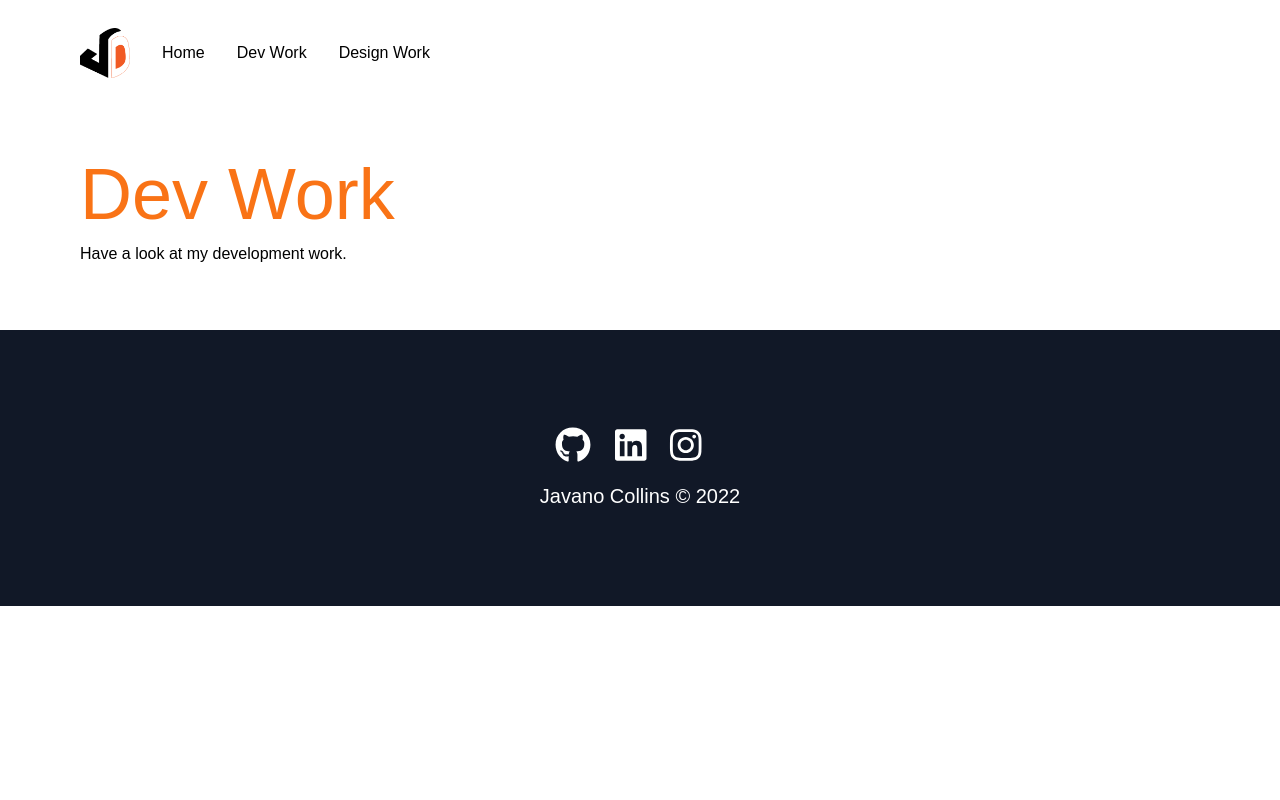
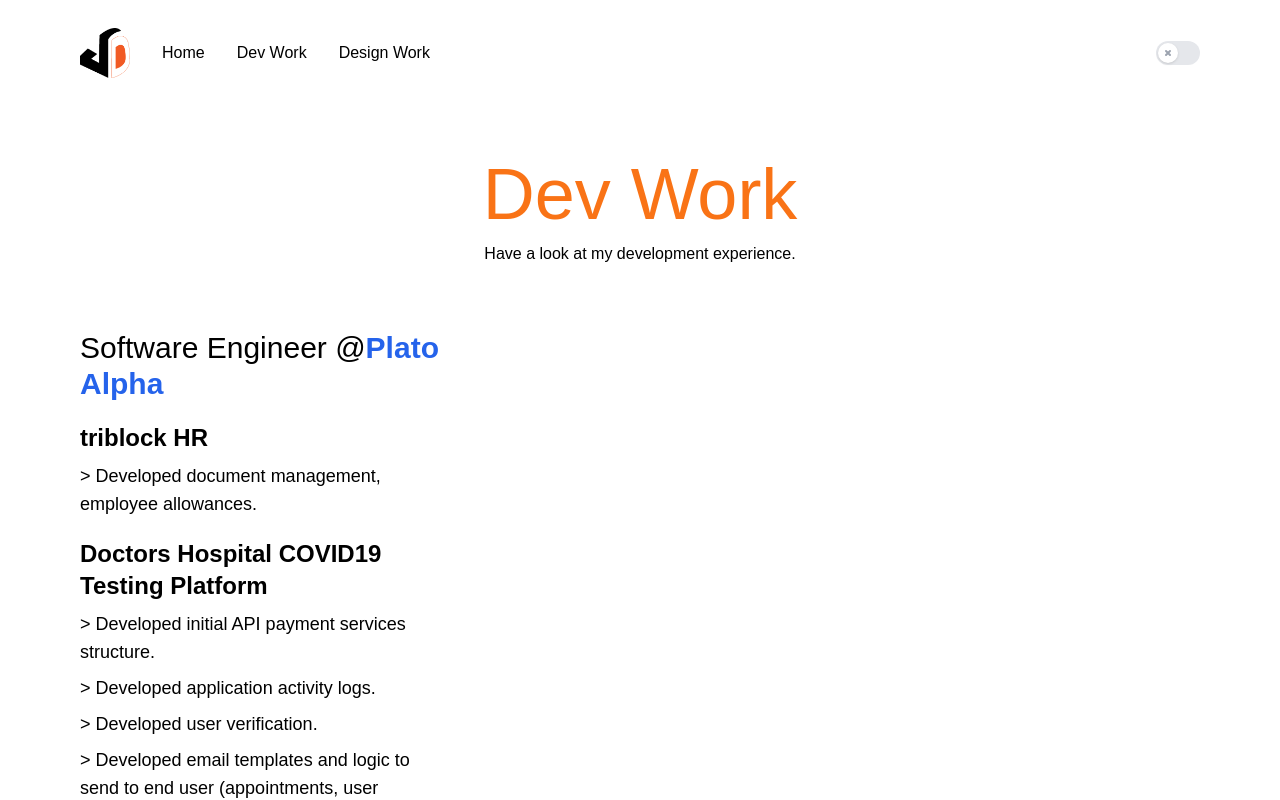
Before and after one commit to javanocollins/nextjs-portfolio, a Next.js app: page /dev-work in a window 1280 px wide. Shown: the top 800 px of the page. Built offline with nearby package versions, Linux system fonts and the light colour scheme.

Commit message:
progress: dev experience

```diff
--- a/components/NavBar.jsx
+++ b/components/NavBar.jsx
@@ -3,10 +3,12 @@ import Link from "next/link";
 import Image from "next/image";
 
 import logo from "../images/logo.png";
+import SwitchBtn from "./SwitchBtn/SwitchBtn";
 
 const NavBar = () => {
     return (
-        <nav className="container mx-auto flex px-20 items-center pt-7 gap-8">
+        <nav className="container mx-auto flex px-20 items-center justify-between pt-7 gap-8">
+            <div className="flex items-center gap-8">
                 <Link href="/">
                     <Image
                         className="cursor-pointer"
@@ -19,6 +21,9 @@ const NavBar = () => {
                 <Link href="/">Home</Link>
                 <Link href="/dev-work">Dev Work</Link>
                 <Link href="/design-work">Design Work</Link>
+            </div>
+
+            <SwitchBtn />
         </nav>
     );
 };
--- a/pages/dev-work/index.js
+++ b/pages/dev-work/index.js
@@ -3,7 +3,6 @@ import Head from "next/head";
 
 // Styles
 import styles from "../../styles/Home.module.css";
-
 
 const Index = () => {
     const { view, setView } = useState(0);
@@ -17,15 +16,63 @@ const Index = () => {
                 />
                 <link rel="icon" href="/favicon.png" />
             </Head>
-            <header className="px-20 mt-20 mb-16">
-                <h1 className="text-7xl mb-3 text-orange-500">Dev Work</h1>
-                <p>Have a look at my development work.</p>
+            <header className="px-20 mt-20 mb-16 text-center">
+                <h1 className="text-7xl mb-3 text-orange-500 ">Dev Work</h1>
+                <p>Have a look at my development experience.</p>
             </header>
-            <main className="px-20">
-
+            <main className="px-20 pb-20">
+                <div className="flex flex-col justify-center w-1/3">
+                    <h2 className="text-3xl mb-5">
+                        Software Engineer @
+                        <a
+                            href="https://platoalpha.com"
+                            className="text-blue-600 font-bold"
+                            target="_blank"
+                        >
+                            Plato Alpha
+                        </a>
+                    </h2>
+                    <div>
+                        <div className="mb-5">
+                            <a
+                                className="font-bold text-2xl"
+                                href="https://www.triblockhr.com/"
+                                target="_blank"
+                            >
+                                triblock HR
+                            </a>
+                            <p className="text-lg mt-2">
+                                > Developed document management, employee
+                                allowances.
+                            </p>
+                        </div>
+                        <div className="mb-5">
+                            <a
+                                className="font-bold text-2xl"
+                                href="https://covidtesting.doctorshosp.com/login"
+                                target="_blank"
+                            >
+                                Doctors Hospital COVID19 Testing Platform
+                            </a>
+                            <p className="text-lg mt-2">
+                                > Developed initial API payment services
+                                structure.
+                            </p>
+                            <p className="text-lg mt-2">
+                                > Developed application activity logs.
+                            </p>
+                            <p className="text-lg mt-2">
+                                > Developed user verification.
+                            </p>
+                            <p className="text-lg mt-2">
+                                > Developed email templates and logic to send to end user (appointments, user verification, test results).
+                            </p>
+                        </div>
+                    </div>
+                </div>
             </main>
         </div>
     );
 };
 
-export default Index
+export default Index;
```
Lines whose indentation alone changed are shown as unchanged.
